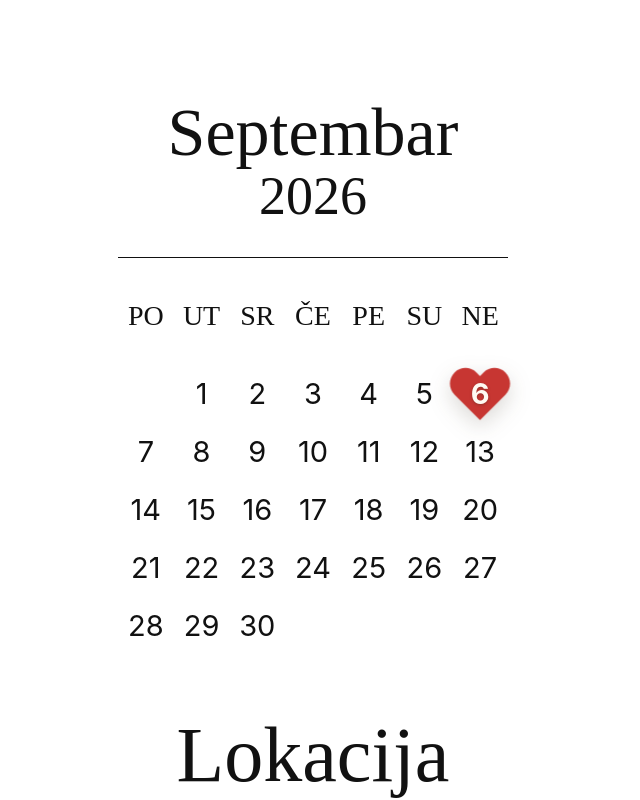
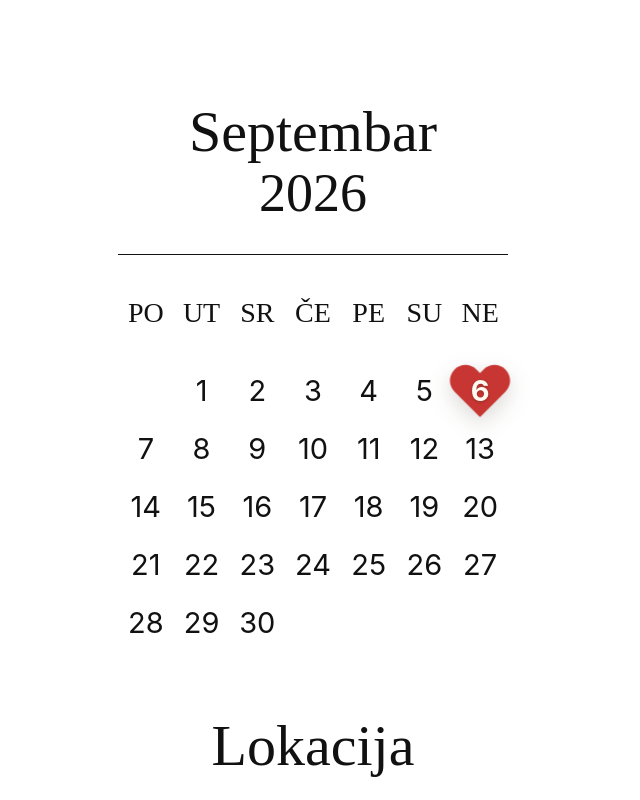
Before and after one commit to NikolaTomic00/invitation-blacknwhite, a React (Vite) app: page / in a window 1280 px wide. Shown: the part 1527-2327 px from the top of the page, without its empty margins (327-967 px from the left). Built offline with nearby package versions, Linux system fonts and the light colour scheme; a web font is replaced by a local one.

Commit message:
Adjust calendar and location title typography

```diff
--- a/src/index.css
+++ b/src/index.css
@@ -182,9 +182,9 @@ body {
   .calendar-month {
     margin: 0;
     font-family: var(--script-font);
-    font-size: clamp(48px, 14vw, 68px);
+    font-size: clamp(39px, 11.3vw, 58px);
     font-weight: 400;
-    line-height: 0.85;
+    line-height: 0.95;
     white-space: nowrap;
   }
 
@@ -296,9 +296,10 @@ body {
   .location-title {
     margin: 0;
     font-family: var(--script-font);
-    font-size: clamp(55px, 16vw, 78px);
+    font-size: clamp(39px, 11.3vw, 58px);
     font-weight: 400;
-    line-height: 0.88;
+    line-height: 0.95;
+    white-space: nowrap;
   }
 
   .location-copy {
```
